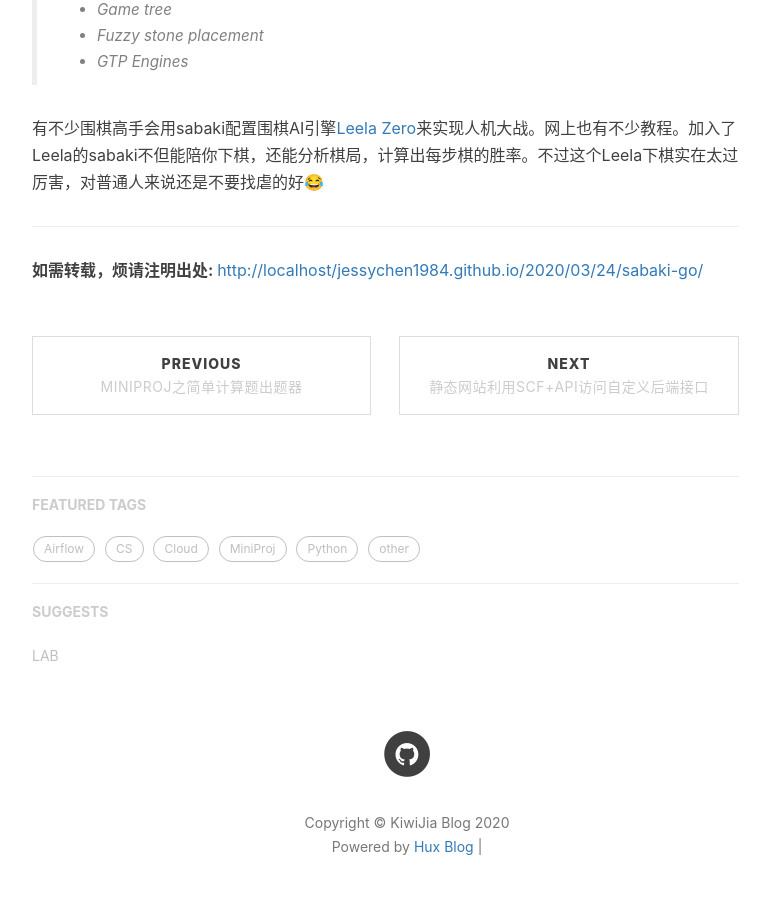
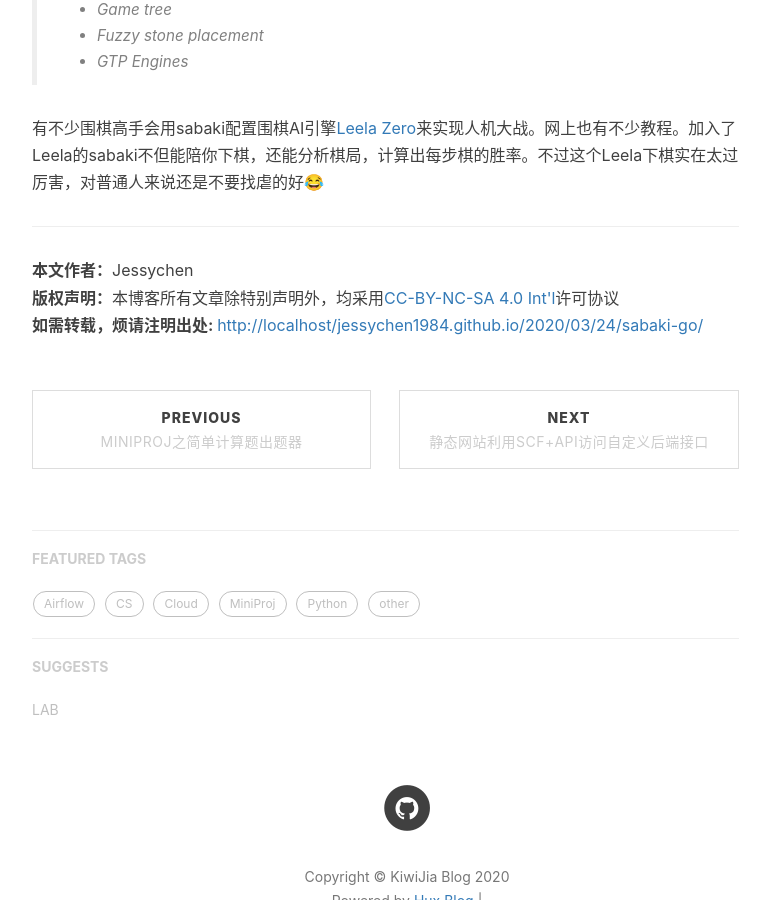
Before and after one commit to jessychen1984/jessychen1984.github.io, a Jekyll site: the page built from _posts/Other/2020-03-24-sabaki-go.md, in a window 1280 px wide and 900 px high, scrolled down 1466 px. Shown: the whole window, without its empty margins (233-1003 px from the left). Built offline with Jekyll 4.4.1, drawn with Linux system fonts in a browser that asks for light colours; nearby versions of some CDN libraries; emoji names are drawn with the system emoji font; comment, search, counter and statistics services are not loaded.

Commit message:
add copyright

```diff
--- a/_layouts/post.html
+++ b/_layouts/post.html
@@ -28,7 +28,7 @@ layout: default
 				{{ content }}
 
                 <hr >
-				<p><b>如需转载，烦请注明出处: </b><span id="ref" style="color: #337ab7" /></p>
+				<p><b>本文作者：</b>Jessychen<br /><b>版权声明：</b>本博客所有文章除特别声明外，均采用<a href="https://creativecommons.org/licenses/by-nc-sa/4.0/">CC-BY-NC-SA 4.0 Int'l</a>许可协议<br /><b>如需转载，烦请注明出处: </b><span id="ref" style="color: #337ab7" /></p>
                 <hr style="visibility: hidden;">
                 <ul class="pager">
                     {% if page.previous.url %}
```
Also changed, not shown: 5 other files.
